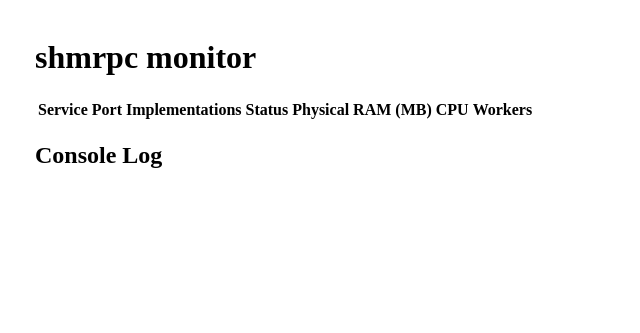
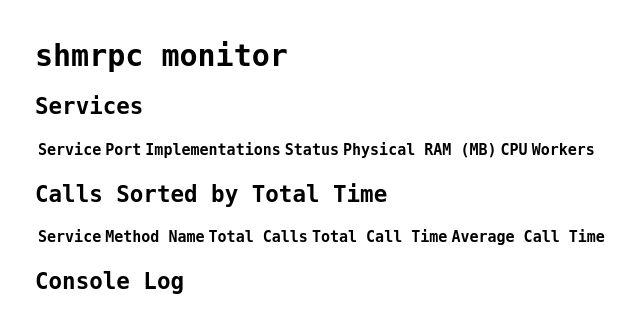
Before and after one commit to mcyph/speedysvc, a Flask app: template shmrpc/web_monitor/templates/index.html in a window 1280 px wide. Shown: the top 333 px of the page, without its empty margins (145-785 px from the left). Run offline with Flask 2, Linux system fonts and the light colour scheme; the template is opened without the code that fills it, so the values that code supplies are empty.

Commit message:
added overall methods which take longest overall to execute for all services to the index.html

```diff
--- a/shmrpc/web_monitor/WebServiceManager.py
+++ b/shmrpc/web_monitor/WebServiceManager.py
@@ -127,6 +127,43 @@ class WebServiceManager:
         for service in self.iter_services_by_name():
             L.append(self.get_D_service_info(service.port))
         return L
+
+    def get_overall_service_methods(self, max_methods=15):
+        """
+        Get a summary of the methods from all services, sorted
+        by total time the method has taken over all calls
+        :param max_methods:
+        :return:
+        """
+        L = []
+        for service in self.iter_services_by_name():
+            DMethodStats = service.logger_server.get_D_method_stats()
+
+            L.extend([
+                (
+                    service.port,
+                    service.name,
+                    method_name,
+                    D['num_calls'],
+                    D['avg_call_time'],
+                    D['total_time'])
+                for method_name, D
+                in DMethodStats.items()
+            ])
+
+        L.sort(key=lambda i: -i[-1])
+        if max_methods is not None:
+            L = L[:max_methods]
+
+        return L
+
+    def get_overall_service_methods_html(self, max_methods=15):
+        L = self.get_overall_service_methods(max_methods)
+        return render_template_string(
+            '{% from "service_macros.html" import overall_method_stats_html %}\n'
+            '{{ overall_method_stats_html(LMethodStats) }}',
+            LMethodStats=L
+        )
 
     #=====================================================================#
     #                   Get Single Service Status/Stats                   #
--- a/shmrpc/web_monitor/app.py
+++ b/shmrpc/web_monitor/app.py
@@ -53,6 +53,7 @@ def index():
         LServices=web_service_manager.get_overall_service_table(),
         console_text=console_text,
         console_offset=console_offset,
+        LOverallServiceMethods=web_service_manager.get_overall_service_methods(),
         services_json=([
             (service.name, service.port)
             for service
@@ -67,8 +68,11 @@ def poll():
     console_offset, console_text = web_service_manager.get_overall_log(
         offset=int(request.args.get('offset'))
     )
+    overall_service_methods_html = web_service_manager.get_overall_service_methods_html()
+
     return json.dumps({
         'service_table_html': service_table_html,
+        'overall_service_methods_html': overall_service_methods_html,
         'console_text': console_text,
         'console_offset': console_offset
     })
--- a/shmrpc/web_monitor/static/Services.js
+++ b/shmrpc/web_monitor/static/Services.js
@@ -30,6 +30,8 @@ class Services {
             document.querySelector(".console_log").setAttribute(
                 "offset", DServices["console_offset"]
             );
+            document.getElementById("overall_service_methods_cont").innerHTML =
+                DServices["overall_service_methods_html"];
         }, function() {
 
         });
@@ -40,7 +42,7 @@ class Services {
 
     getConsoleOffset() {
         return parseInt(
-            this.$(".console_log").getAttribute("offset")
+            document.querySelector(".console_log").getAttribute("offset")
         );
     }
 }
--- a/shmrpc/web_monitor/templates/index.html
+++ b/shmrpc/web_monitor/templates/index.html
@@ -1,4 +1,4 @@
-{% from "service_macros.html" import service_status_table, console_log %}
+{% from "service_macros.html" import service_status_table, console_log, overall_method_stats_html %}
 <!DOCTYPE html>
 <html>
 <head>
@@ -9,13 +9,19 @@
     <script src="/static/LineChart.js"></script>
     <script src="/static/Services.js"></script>
 </head>
-<body>
+<body style="font-family: monospace; font-size: 15px">
 
 <div style="width: 920px; padding: 10px; margin: 0 auto">
     <h1>shmrpc monitor</h1>
 
+    <h2>Services</h2>
     <div id="service_status_table_cont">
         {{ service_status_table(LServices, add_links=True) }}
+    </div>
+
+    <h2>Calls Sorted by Total Time</h2>
+    <div id="overall_service_methods_cont">
+        {{ overall_method_stats_html(LOverallServiceMethods) }}
     </div>
 
     <h2>Console Log</h2>
--- a/shmrpc/web_monitor/templates/service_info.html
+++ b/shmrpc/web_monitor/templates/service_info.html
@@ -9,7 +9,7 @@
     <script src="/static/LineChart.js"></script>
     <script src="/static/Service.js"></script>
 </head>
-<body>
+<body style="font-family: monospace; font-size: 15px">
 
 <div style="width: 920px; padding: 10px; margin: 0 auto">
     <h1><a href="/">shmrpc monitor</a> / {{ service_name|e }}:{{ port }}</h1>
--- a/shmrpc/web_monitor/templates/service_macros.html
+++ b/shmrpc/web_monitor/templates/service_macros.html
@@ -11,7 +11,7 @@
 {#######################################}
 
 {% macro service_status_table(LServiceDicts, add_links=False) %}
-    <div class="status_table_cont_div" style="text-align: center">
+    <div class="status_table_cont_div">
         <table>
             <tr>
                 <th>Service</th>
@@ -43,6 +43,27 @@
         <td>{{ DService['cpu']|e }}</td>
         <td>{{ DService['workers']|e }}</td>
     </tr>
+{% endmacro %}
+
+{% macro overall_method_stats_html(LMethodStats) %}
+    <table>
+        <tr>
+            <th>Service</th>
+            <th>Method Name</th>
+            <th>Total Calls</th>
+            <th>Total Call Time</th>
+            <th>Average Call Time</th>
+        </tr>
+        {% for port, svc, method_name, num_calls, avg_call_time, total_time in LMethodStats %}
+            <tr>
+                <td><a href="/service_info?port={{ port }}">{{ svc }}</a></td>
+                <td>{{ method_name }}</td>
+                <td>{{ num_calls }}</td>
+                <td>{{ '%0.5f'| format(total_time|float) }}</td>
+                <td>{{ '%0.5f'| format(avg_call_time|float) }}</td>
+            </tr>
+        {% endfor %}
+    </table>
 {% endmacro %}
 
 {#######################################}
```
Also changed, not shown: shmrpc/service.py (+10 -6 lines).
